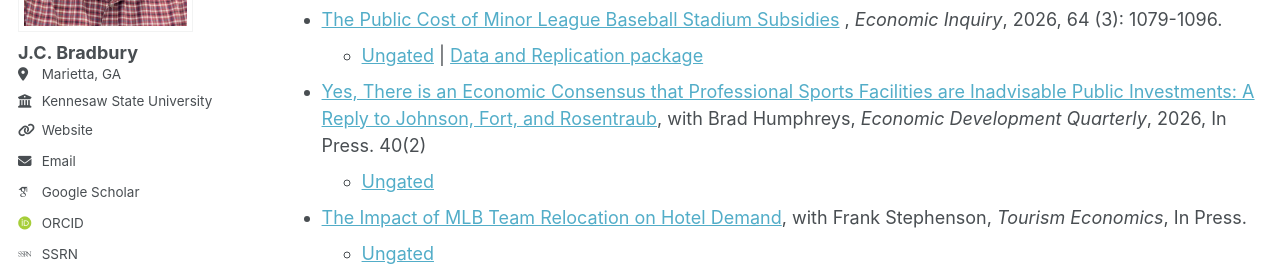
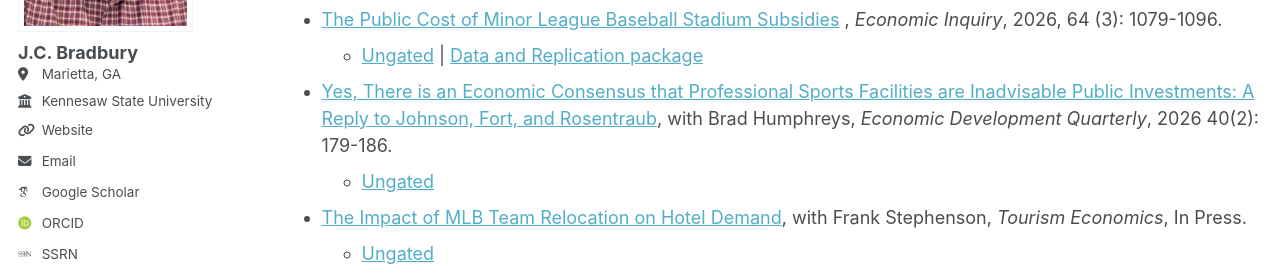
Before and after one commit to jcbradbury/jcbradbury.github.io, a Jekyll site: the page built from _pages/research.md, in a window 1280 px wide and 900 px high. Shown: the part 298-574 px from the top of the window. Built offline with Jekyll 4.4.1, drawn with Linux system fonts in a browser that asks for light colours; some web fonts are replaced; a script bundle is joined from its source files by our own code; library files that are not in the unit come from our copies.

Commit message:
Update research.md

```diff
--- a/_pages/research.md
+++ b/_pages/research.md
@@ -24,7 +24,7 @@ Here is a list of my recent accepted/published articles and working papers. I pr
 - [The Public Cost of Minor League Baseball Stadium Subsidies](https://doi.org/10.1111/ecin.70055) , *Economic Inquiry*, 2026, 64 (3): 1079-1096.
     - [Ungated](https://onlinelibrary.wiley.com/share/author/DYWN8NTT2IKJZDD7SASA?target=10.1111/ecin.70055) \| [Data and Replication package](https://doi.org/10.3886/E241242V3)
 
-- [Yes, There is an Economic Consensus that Professional Sports Facilities are Inadvisable Public Investments: A Reply to Johnson, Fort, and Rosentraub](https://journals.sagepub.com/doi/10.1177/08912424261418035), with Brad Humphreys, *Economic Development Quarterly*, 2026, In Press.  40(2)
+- [Yes, There is an Economic Consensus that Professional Sports Facilities are Inadvisable Public Investments: A Reply to Johnson, Fort, and Rosentraub](https://journals.sagepub.com/doi/10.1177/08912424261418035), with Brad Humphreys, *Economic Development Quarterly*, 2026  40(2): 179-186.
     - [Ungated](https://jcbradbury.com/files/Bradbury_HumphreysEDQ_accepted.pdf)
 
 
```
